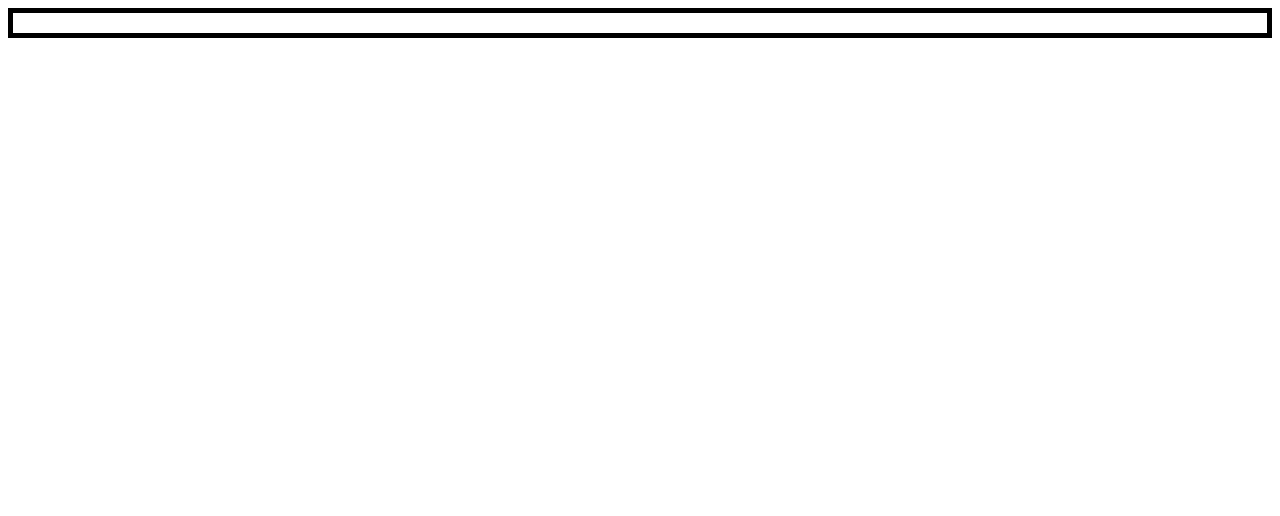
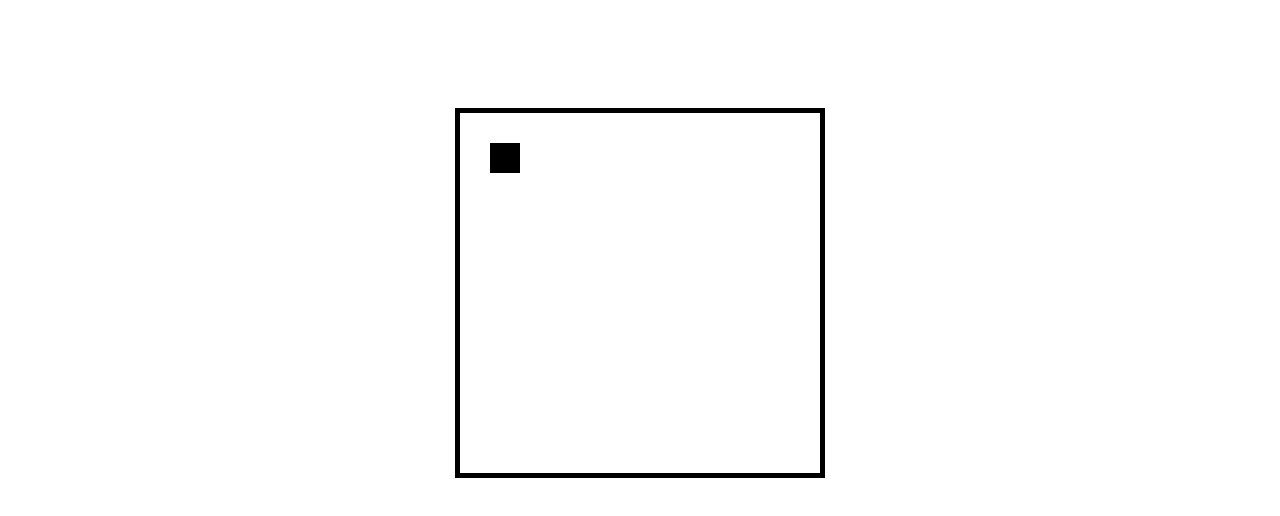
Before and after one commit to tsbutler/JavaScript__keyCodeDisplay, a plain HTML site: page index.html in a window 1280 px wide. Drawn offline with Linux system fonts and the light colour scheme.

Commit message:
Got the flexbox working...sort of.  Still not crazy about some of the vertical alignment, but will fiddle with it some more

```diff
--- a/index.html
+++ b/index.html
@@ -9,7 +9,7 @@
 
   <div class="container">
     <div id="key">
-
+      <div id="square"></div>
     </div>
   </div>
 
--- a/style.css
+++ b/style.css
@@ -2,16 +2,23 @@
   display:flex;
   justify-content: center;
   align-items: center;
-  border: 5px solid black;
 }
 
 #key {
+  border: 5px solid black;
   color: black;
   font-family: sans-serif;
   font-size: 200px;
-  max-width: 50%;
-  padding: 10px;
+  height: 300px;
+  margin: 100px;
+  padding: 30px;
   text-align: center;
   text-shadow: 4px 4px 0 rgba(0,0,0,0.1);
+  width: 300px;
+}
 
+#square {
+  background-color: black;
+  height: 30px;
+  width: 30px;
 }
```
